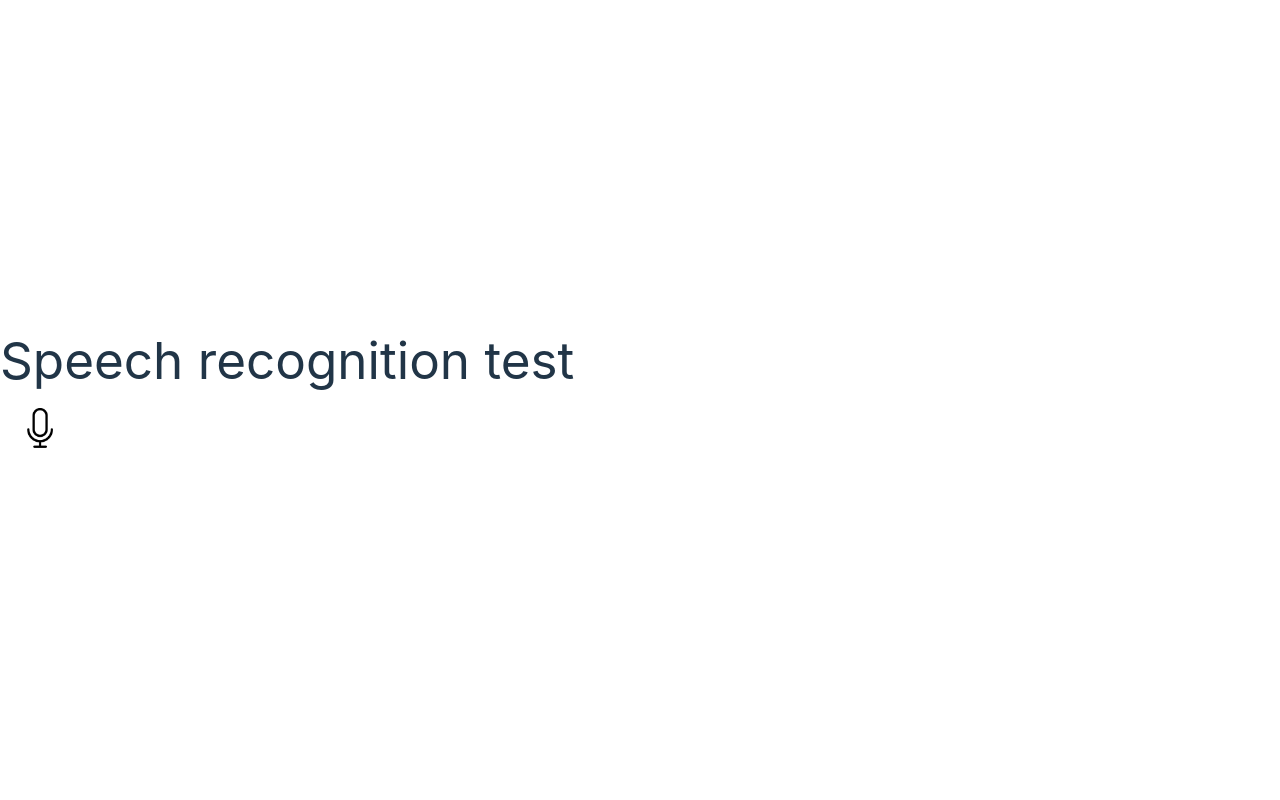
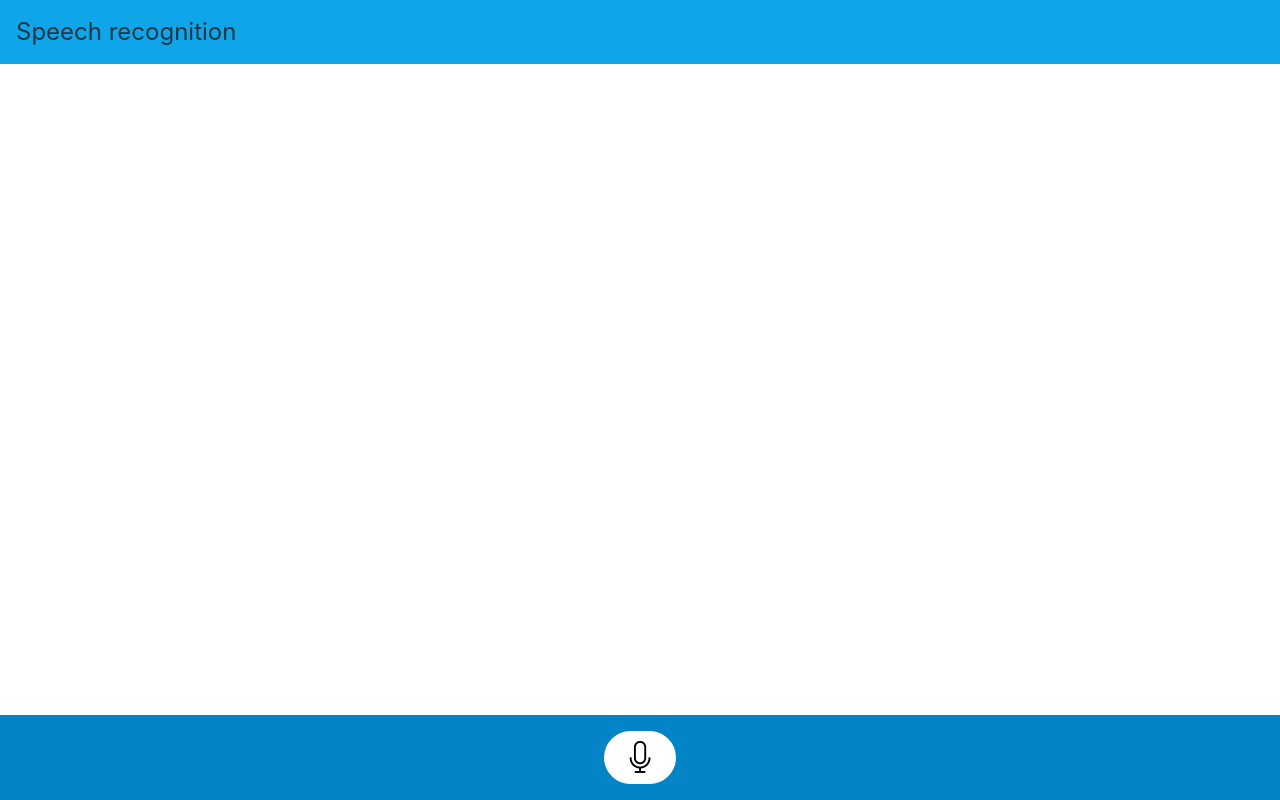
Before and after one commit to tle2-team7/leesapp-frontend, a React (Vite) app: page / in a window 1280 px wide. Built offline with nearby package versions, Linux system fonts and the light colour scheme.

Commit message:
added simple styling and layout

```diff
--- a/src/App.tsx
+++ b/src/App.tsx
@@ -2,8 +2,13 @@ import SpeechRecognitionComponent from "./components/SpeechRecognitionComponent"
 function App() {
   return (
     <div className="App">
-      <h1>Speech recognition test</h1>
-      <SpeechRecognitionComponent />
+      <header className="p-4 items-center justify-center w-screen bg-sky-500">
+        <h1 className="text-2xl">Speech recognition</h1>
+      </header>
+      <div className="speechRecognitionOutput"></div>
+      <footer className="absolute bottom-0 p-4 flex items-center justify-center w-screen bg-sky-600">
+        <SpeechRecognitionComponent />
+      </footer>
     </div>
   );
 }
--- a/src/components/SpeechRecognitionComponent.tsx
+++ b/src/components/SpeechRecognitionComponent.tsx
@@ -49,11 +49,10 @@ export default function SpeechRecognitionComponent() {
 
   return (
     <div>
-      <button className="bg-white rounded-full w-20 h-20 flex justify-center items-center" onClick={() => handleSwitchRecognition()}>
-        <img className="w-10" src={hasStarted ? microphoneOn : microphoneOff} alt="microphone" />
+      <button className="bg-white rounded-full w-18 h-18 flex justify-center items-center" onClick={() => handleSwitchRecognition()}>
+        <img className="w-8" src={hasStarted ? microphoneOn : microphoneOff} alt="microphone" />
         {hasStarted}
       </button>
-      <div className="speechRecognitionOutput"></div>
     </div>
   );
 }
--- a/src/index.css
+++ b/src/index.css
@@ -29,8 +29,8 @@ a:hover {
 
 body {
   margin: 0;
-  display: flex;
-  place-items: center;
+  /* display: flex;
+  place-items: center; */
   min-width: 320px;
   min-height: 100vh;
 }
```
